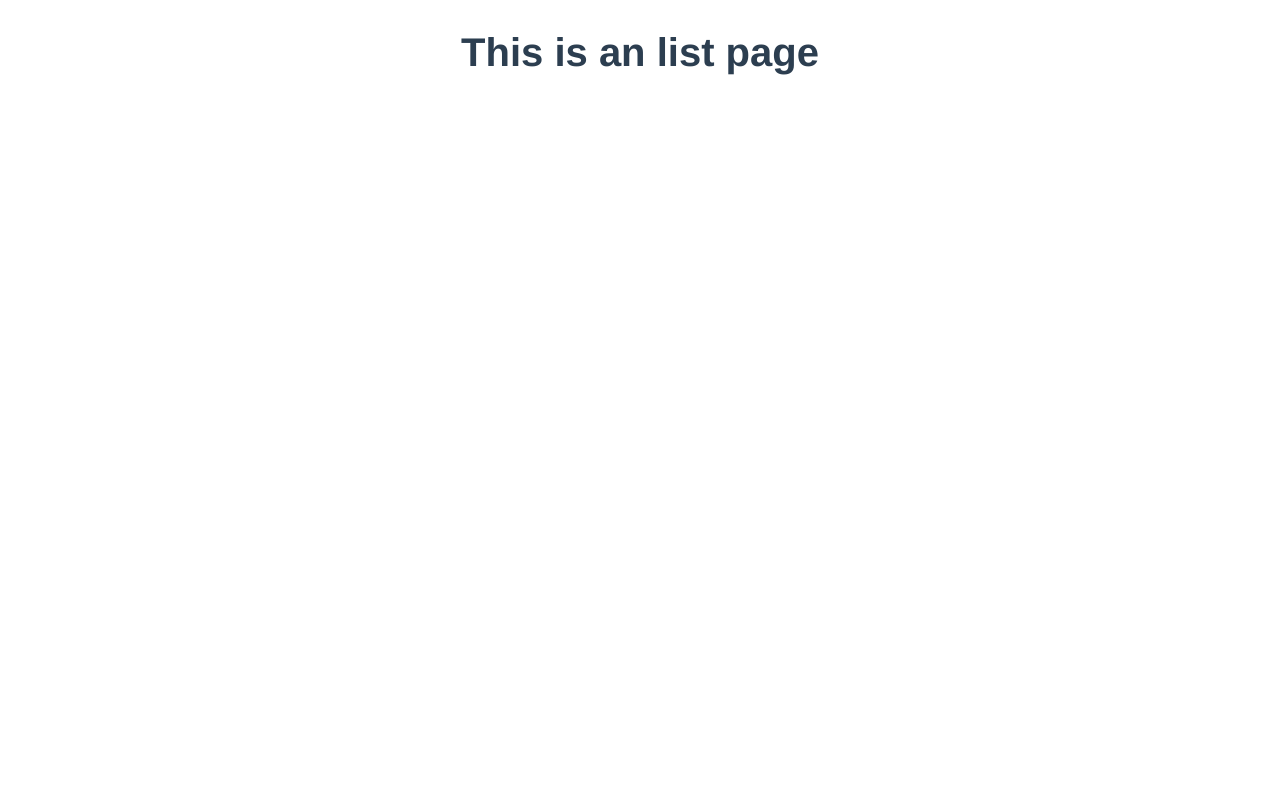
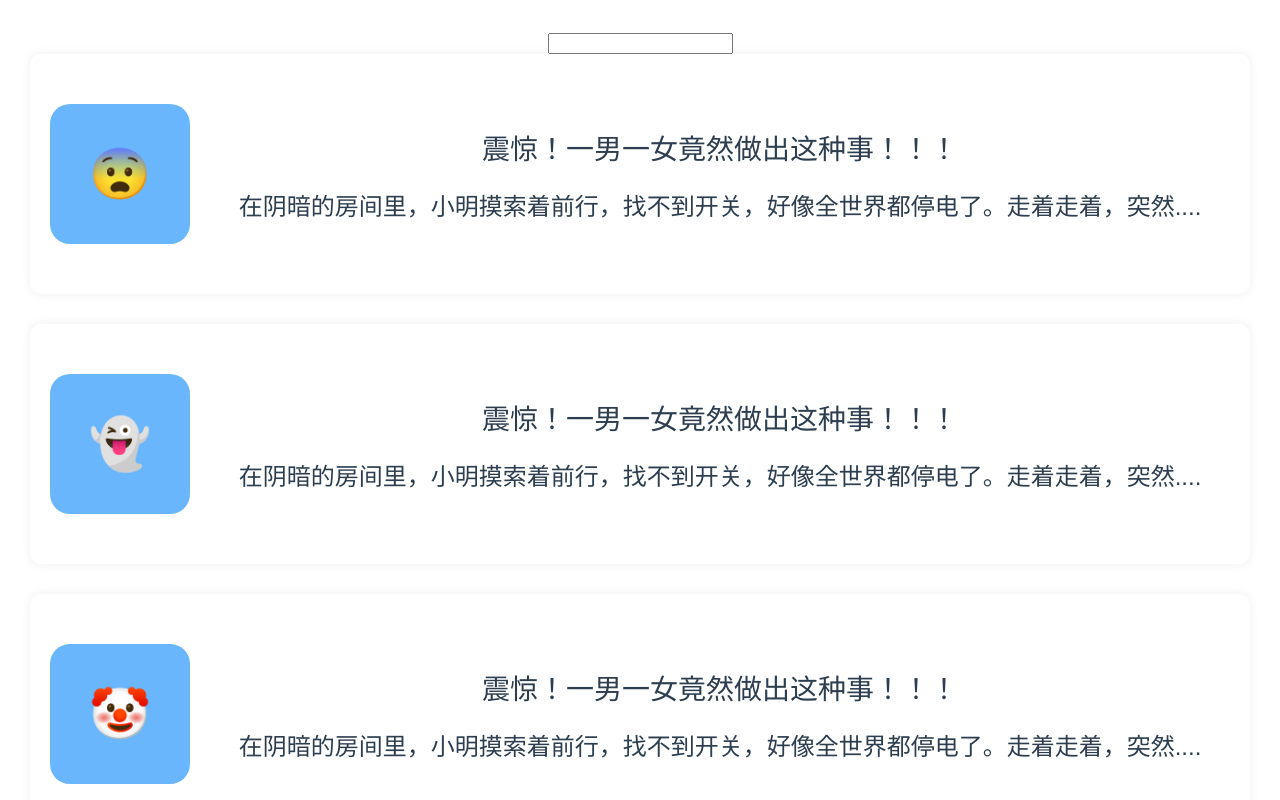
Before and after one commit to sunxiuguo/vue-information-flow-app, a Vue app: page /list in a window 1280 px wide. Shown: the top 800 px of the page. Built offline with nearby package versions, Linux system fonts and the light colour scheme; the HTML template or start-up script is replaced by a standard one.

Commit message:
ADD: list components

```diff
--- a/src/style/index.less
+++ b/src/style/index.less
@@ -1,2 +1,3 @@
 @main-color: #6ab6fc;
 @main-border-radius: 0.5rem;
+@common-box-shadow: 0 1rem 2rem -0.4rem rgba(106, 182, 252, 0.5);
--- a/src/views/List.vue
+++ b/src/views/List.vue
@@ -1,11 +1,147 @@
 <template>
-    <div class="about">
-        <h1>This is an list page</h1>
+    <div class="list-page">
+        <input type="text" v-model="search" />
+        <div class="list-container">
+            <div
+                class="list-item"
+                v-for="(item, index) in currentList"
+                :key="item.title + index"
+            >
+                <div class="left-section">
+                    {{ getRandomEmoji() }}
+                </div>
+                <div class="right-section">
+                    <span class="title">{{ item.title }}</span>
+                    <span class="desc">{{ item.desc }}</span>
+                </div>
+            </div>
+        </div>
     </div>
 </template>
 <script lang="ts">
-import { Component, Vue } from "vue-property-decorator";
+import { Component, Vue, Watch } from "vue-property-decorator";
 
 @Component
-export default class About extends Vue {}
+export default class List extends Vue {
+    readonly emojiList = ["😨", "🤡", "👻", "👩", "💖"];
+    readonly textList = [
+        {
+            title: "震惊！一男一女竟然做出这种事！！！",
+            desc:
+                "在阴暗的房间里，小明摸索着前行，找不到开关，好像全世界都停电了。走着走着，突然...."
+        },
+        {
+            title: "震惊！一男一女竟然做出这种事！！！",
+            desc:
+                "在阴暗的房间里，小明摸索着前行，找不到开关，好像全世界都停电了。走着走着，突然...."
+        },
+        {
+            title: "震惊！一男一女竟然做出这种事！！！",
+            desc:
+                "在阴暗的房间里，小明摸索着前行，找不到开关，好像全世界都停电了。走着走着，突然...."
+        },
+        {
+            title: "震惊！一男一女竟然做出这种事！！！",
+            desc:
+                "在阴暗的房间里，小明摸索着前行，找不到开关，好像全世界都停电了。走着走着，突然...."
+        },
+        {
+            title: "握草！！一男一女竟然做出这种事！！！",
+            desc:
+                "在阴暗的房间里，小明摸索着前行，找不到开关，好像全世界都停电了。走着走着，突然...."
+        },
+        {
+            title: "震惊！一男一女竟然做出这种事！！！",
+            desc:
+                "在阴暗的房间里，小明摸索着前行，找不到开关，好像全世界都停电了。走着走着，突然...."
+        },
+        {
+            title: "握草！！一男一女竟然做出这种事！！！",
+            desc:
+                "在阴暗的房间里，小明摸索着前行，找不到开关，好像全世界都停电了。走着走着，突然...."
+        },
+        {
+            title: "震惊！一男一女竟然做出这种事！！！",
+            desc:
+                "在阴暗的房间里，小明摸索着前行，找不到开关，好像全世界都停电了。走着走着，突然...."
+        },
+        {
+            title: "握草！！一男一女竟然做出这种事！！！",
+            desc:
+                "在阴暗的房间里，小明摸索着前行，找不到开关，好像全世界都停电了。走着走着，突然...."
+        }
+    ];
+
+    currentList = JSON.parse(JSON.stringify(this.textList));
+
+    search = "";
+
+    getRandomEmoji() {
+        return this.emojiList[Math.floor(Math.random() * 6)];
+    }
+
+    @Watch("search")
+    onSearchChange() {
+        this.currentList = this.textList.filter(
+            item => item.title.indexOf(this.search) > -1
+        );
+    }
+}
 </script>
+<style lang="less" scoped>
+@import "../style/index.less";
+.list-container {
+    .list-item {
+        background: white;
+        box-shadow: 0 0 10px rgba(144, 144, 144, 0.15);
+        height: 10rem;
+        border-radius: 0.5rem;
+
+        display: flex;
+        align-items: center;
+        justify-content: center;
+
+        padding: 1rem;
+
+        margin-bottom: 1.5rem;
+
+        .left-section {
+            width: 7rem;
+            height: 7rem;
+            display: flex;
+            justify-content: center;
+            align-items: center;
+
+            font-size: 2.5rem;
+            font-weight: bold;
+            color: white;
+
+            background: @main-color;
+
+            border-radius: 1rem;
+        }
+
+        .right-section {
+            margin-left: 1rem;
+            flex: 1;
+            display: flex;
+            justify-content: center;
+            align-items: center;
+            flex-direction: column;
+
+            .title {
+                font-size: 1.4rem;
+                font-weight: 500;
+                text-align: left;
+            }
+
+            .desc {
+                margin-top: 1rem;
+                font-size: 1.2rem;
+                font-weight: 400;
+                text-align: left;
+            }
+        }
+    }
+}
+</style>
```
